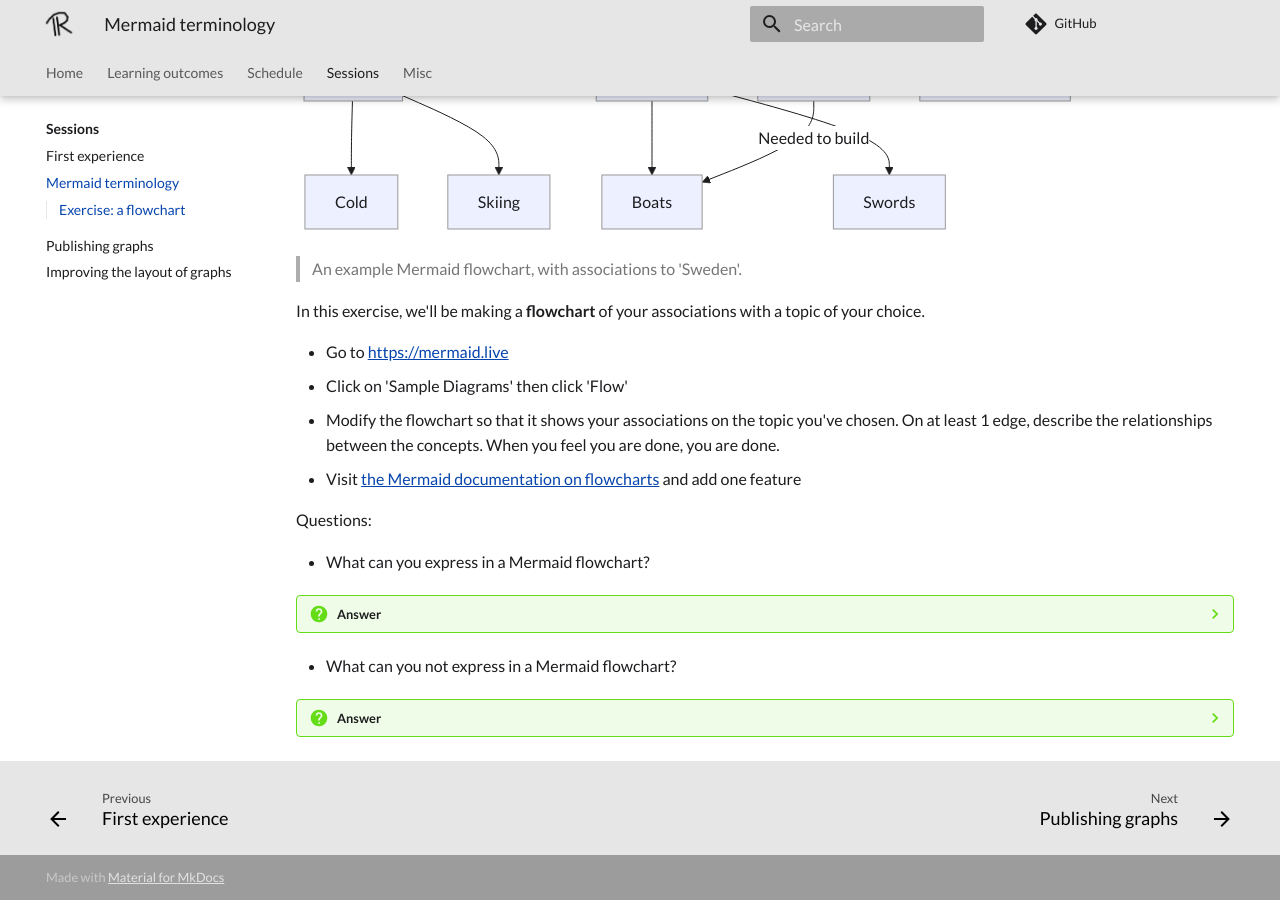
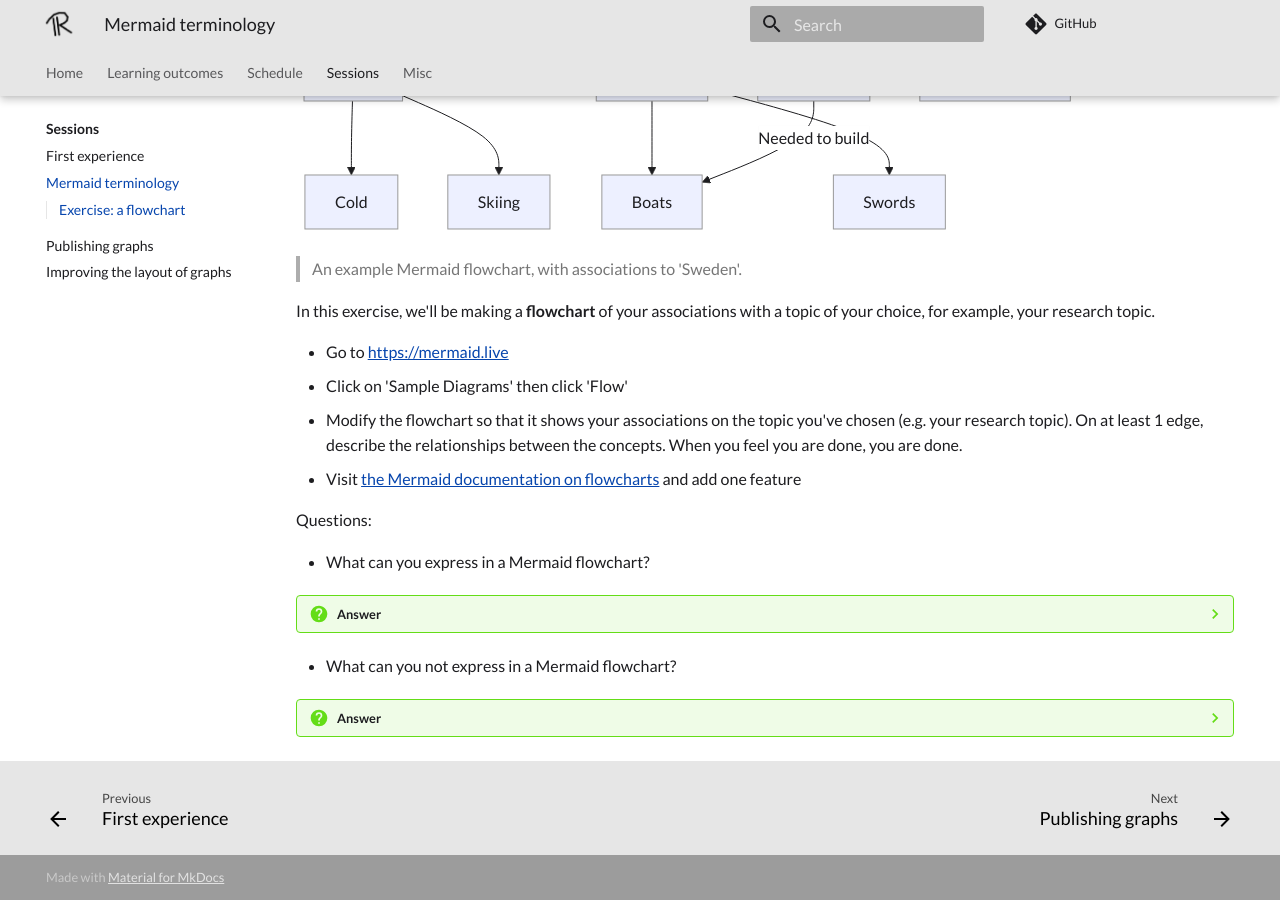
Before and after one commit to richelbilderbeek/lesson_mermaid, an MkDocs documentation site: the page built from docs/sessions/mermaid_terminology.md, in a window 1280 px wide and 900 px high, scrolled down 1504 px. Built offline with MkDocs 1.6.1 and Material for MkDocs 9.7.7, drawn with Linux system fonts in a browser that asks for light colours; comment, search, counter and statistics services are not loaded.

Commit message:
Use own research

```diff
--- a/docs/sessions/mermaid_terminology.md
+++ b/docs/sessions/mermaid_terminology.md
@@ -99,12 +99,13 @@ flowchart TD
 > An example Mermaid flowchart, with associations to 'Sweden'.
 
 In this exercise, we'll be making a **flowchart**
-of your associations with a topic of your choice.
+of your associations with a topic of your choice,
+for example, your research topic.
 
 - Go to [https://mermaid.live](https://mermaid.live)
 - Click on 'Sample Diagrams' then click 'Flow'
 - Modify the flowchart so that it shows your associations on the topic
-  you've chosen.
+  you've chosen (e.g. your research topic).
   On at least 1 edge, describe the relationships between the concepts.
   When you feel you are done, you are done.
 - Visit [the Mermaid documentation on flowcharts](https://mermaid.js.org/syntax/flowchart.html)
```
Also changed, not shown: docs/reflections/20250410/README.md (+1 -1 lines), docs/sessions/first_experience.md (+1 -1 lines).
